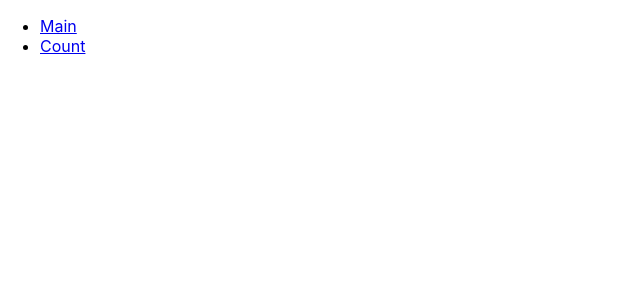
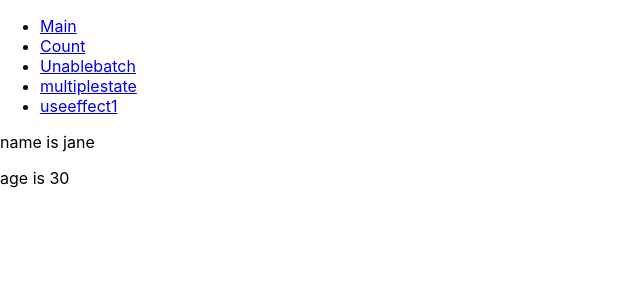
Before and after one commit to bryce0516/review-react, a React (Create React App) app: page /useeffect1 in a window 1280 px wide. Shown: the top 300 px of the page, without its empty margins (0-640 px from the left). Built offline with nearby package versions, Linux system fonts and the light colour scheme.

Commit message:
useeffect for deps

```diff
--- a/src/App.js
+++ b/src/App.js
@@ -7,6 +7,9 @@ import {
 } from "react-router-dom";
 import Main from "./components/Main";
 import Count from "./components/Count"
+import UnableBatch from "./components/UnableBatch"
+import MultipleState from "./components/MultipleState";
+import UseEffect1 from "./components/UseEffect1";
 export default function App() {
   return (
     <Router>
@@ -18,6 +21,15 @@ export default function App() {
             </li>
             <li>
               <Link to="/count">Count</Link>
+            </li>
+            <li>
+              <Link to="/unablebatch">Unablebatch</Link>
+            </li>
+            <li>
+              <Link to="/multiple">multiplestate</Link>
+            </li>
+            <li>
+              <Link to="/useeffect1">useeffect1</Link>
             </li>
           </ul>
         </nav>
@@ -31,6 +43,15 @@ export default function App() {
           <Route path="/count">
             <Count />
           </Route>
+          <Route path="/unablebatch">
+            <UnableBatch />
+          </Route>
+          <Route path="/multiple">
+            <MultipleState />
+          </Route>
+          <Route path="/useeffect1">
+            <UseEffect1 />
+          </Route>
         </Switch>
       </div>
     </Router>
--- /dev/null
+++ b/src/components/MultipleState.js
@@ -0,0 +1,17 @@
+import { useState } from "react";
+
+const MultipleState = () => {
+  const [state, setState] = useState({name:'', age:0})
+  const eventClick = () => {
+    setState({...state, name:'john', age:15})
+  }
+  return (
+    <div>
+      <p>name is {state.name}</p>
+      <p>age is {state.age}</p>
+      <button onClick={eventClick}>change info</button>
+    </div>
+   );
+}
+
+export default MultipleState;
--- /dev/null
+++ b/src/components/UnableBatch.js
@@ -0,0 +1,26 @@
+import React, {useState,useEffect} from 'react'
+import ReactDOM from 'react-dom'
+
+const UnableBatch = () => {
+  const [count, setCount] = useState(0)
+  const onClick = () => {
+    ReactDOM.unstable_batchedUpdates(() => {
+      setCount(v => v + 1 )
+      setCount(v => v + 1 )
+    })
+  }
+  useEffect(() => {
+    window.addEventListener('click', onClick)
+    return () => window.removeEventListener('click', onClick)
+  })
+
+  console.log('render called')
+  return (
+    <div>
+      <h2>{count}</h2>
+      <button onClick={onClick}>increse</button>
+    </div>
+  );
+}
+
+export default UnableBatch;
--- /dev/null
+++ b/src/components/UseEffect1.js
@@ -0,0 +1,35 @@
+import React, { useEffect,useState } from "react";
+
+const UseEffect1 = ({userId}) => {
+  const [ user, setUser ] = useState(null)
+  const value = userId + 10;
+
+  useEffect(() => {
+    console.log(value)
+    getUserApi(userId).then(res => setUser(res))
+  },[userId])
+
+  return (
+    <div>
+      {!user && <p>getting user info</p>}
+      {user && (
+        <>
+          <p>{`name is ${user.name}`}</p>
+          <p>{`age is  ${user.age}`}</p>
+        </>
+      )}
+    </div>
+  );
+}
+
+const USER1 = {name: 'mike', age: 23}
+const USER2 = {name: 'jane', age: 30}
+function getUserApi(userId) {
+  return new Promise(res => {
+    setTimeout(() => {
+      res(userId % 2 ? USER1 : USER2)
+    }, 500)
+  })
+}
+
+export default UseEffect1;
```
